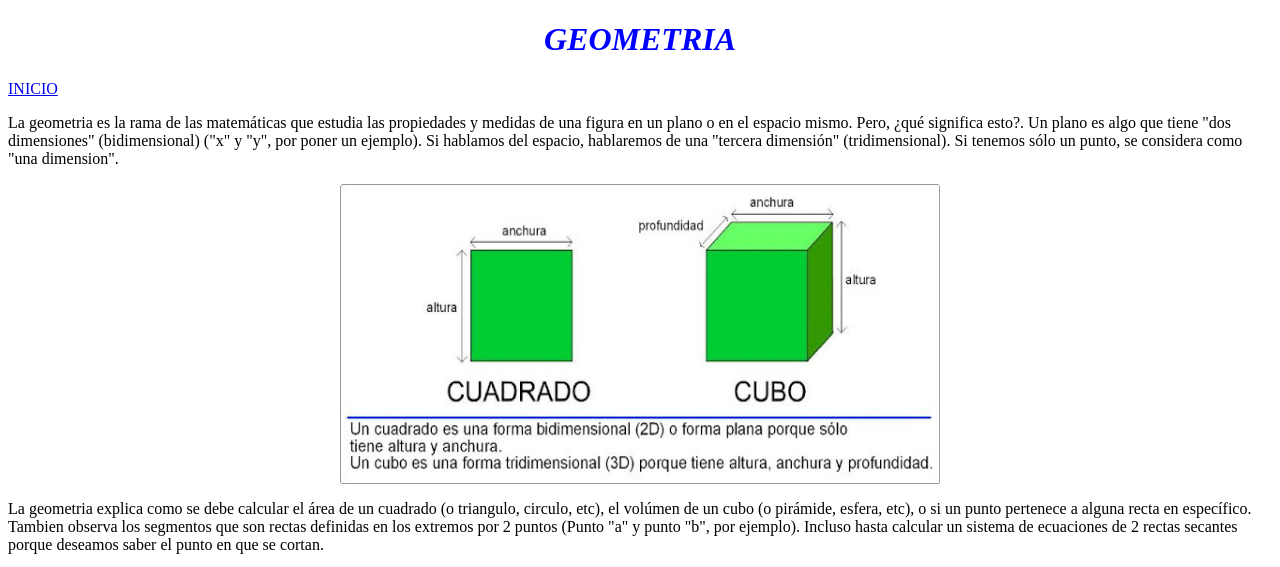
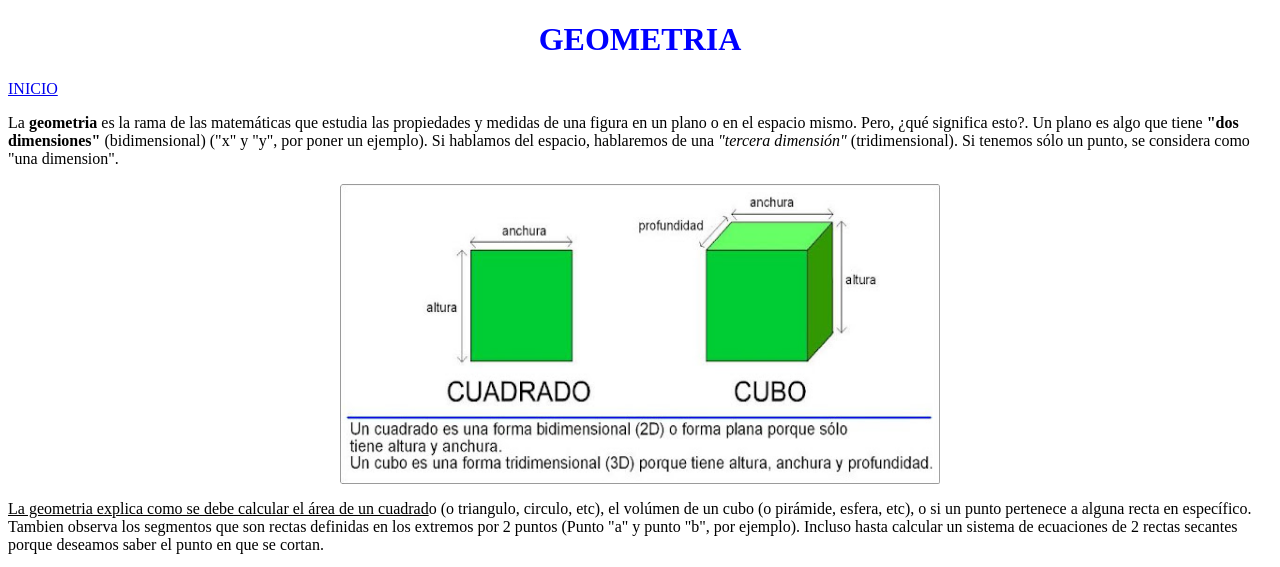
Before and after one commit to Suzie307/TareaTPI, a plain HTML site: page geometria/geometria.html in a window 1280 px wide. Shown: the top 567 px of the page. Drawn offline with Linux system fonts and the light colour scheme.

Commit message:
modificacion en geometria, quite un traslape y agregue unas etiquetas de negrita, italica y subrayado

```diff
--- a/geometria/geometria.html
+++ b/geometria/geometria.html
@@ -14,19 +14,20 @@
     </head>
     <body>
         <!-- CONTENIDO DE LA PÁGINA -->
-    <h1><i>GEOMETRIA</i></h1>
+    <a name="Inicio"></a>
+    <h1>GEOMETRIA</h1>
     <a href="/index.html">INICIO</a>
     <!--<a href="/geometria/bidimensional/bidimensional.html">BIDIMENSIONAL</a>
     <a href="/geometria/tridimensional/tridimensional.html">TRIDIMENSIONAL</a>-->
     <p>
-        La geometria es la rama de las matemáticas que estudia las propiedades y medidas de una figura en un
-        plano o en el espacio mismo. Pero, ¿qué significa esto?. Un plano es algo que tiene "dos dimensiones"
-        (bidimensional) ("x" y "y", por poner un ejemplo). Si hablamos del espacio, hablaremos de una "tercera
-        dimensión" (tridimensional). Si tenemos sólo un punto, se considera como "una dimension".
+        La <b>geometria</b> es la rama de las matemáticas que estudia las propiedades y medidas de una figura en un
+        plano o en el espacio mismo. Pero, ¿qué significa esto?. Un plano es algo que tiene <b>"dos dimensiones"</b>
+        (bidimensional) ("x" y "y", por poner un ejemplo). Si hablamos del espacio, hablaremos de una <i>"tercera
+        dimensión"</i> (tridimensional). Si tenemos sólo un punto, se considera como "una dimension".
     </p>
     <div><img src = "/imagenes/geometria.jpg" alt = "Geometria" width="600" height="300"></div>
     <p>
-        La geometria explica como se debe calcular el área de un cuadrado (o triangulo, circulo, etc), el volúmen
+    <u>La geometria explica como se debe calcular el área de un cuadrad</u>o (o triangulo, circulo, etc), el volúmen
         de un cubo (o pirámide, esfera, etc), o si un punto pertenece a alguna recta en específico. Tambien
         observa los segmentos que son rectas definidas en los extremos por 2 puntos (Punto "a" y punto "b", por
         ejemplo). Incluso hasta calcular un sistema de ecuaciones de 2 rectas secantes porque deseamos saber el
```
